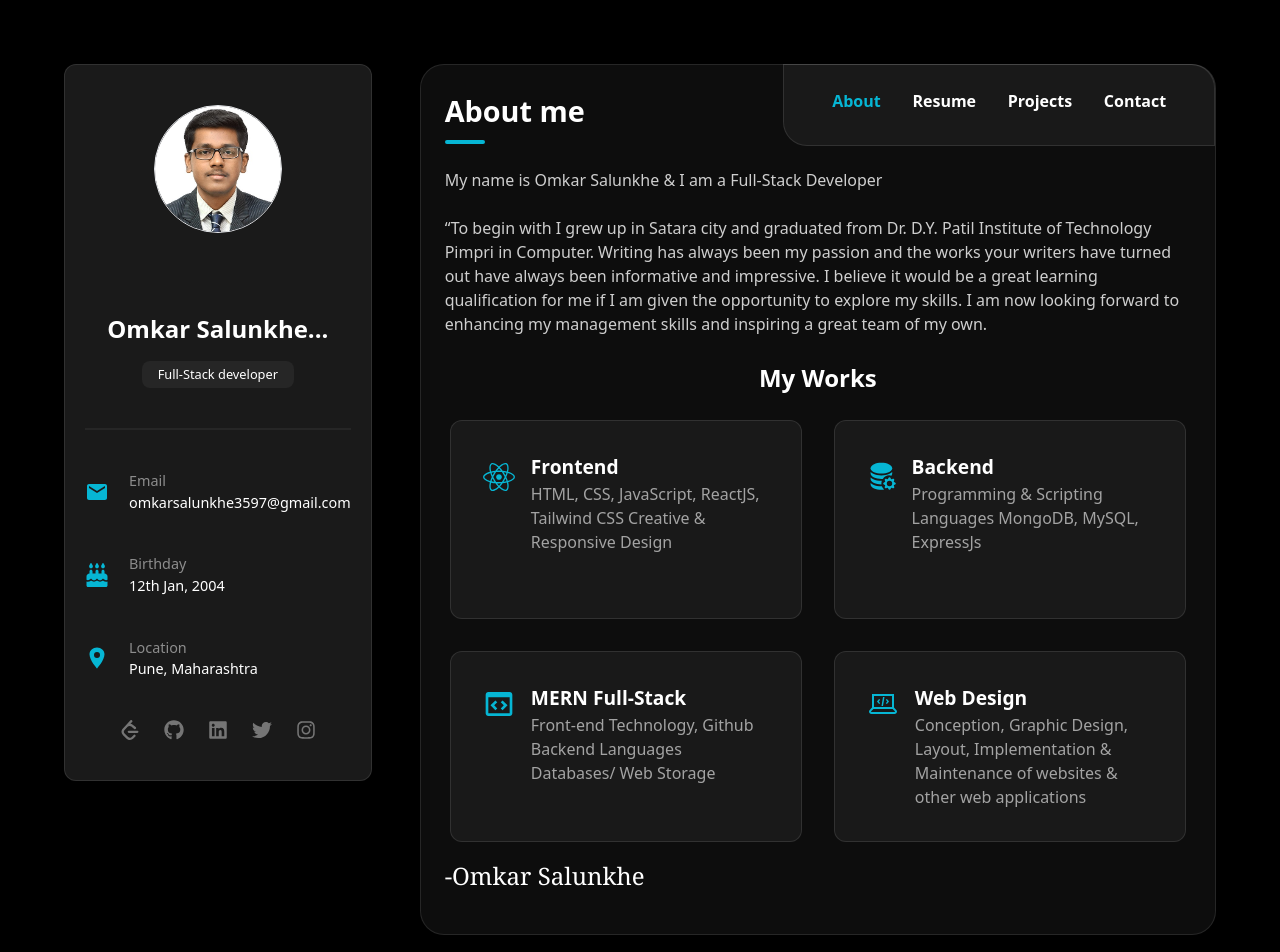
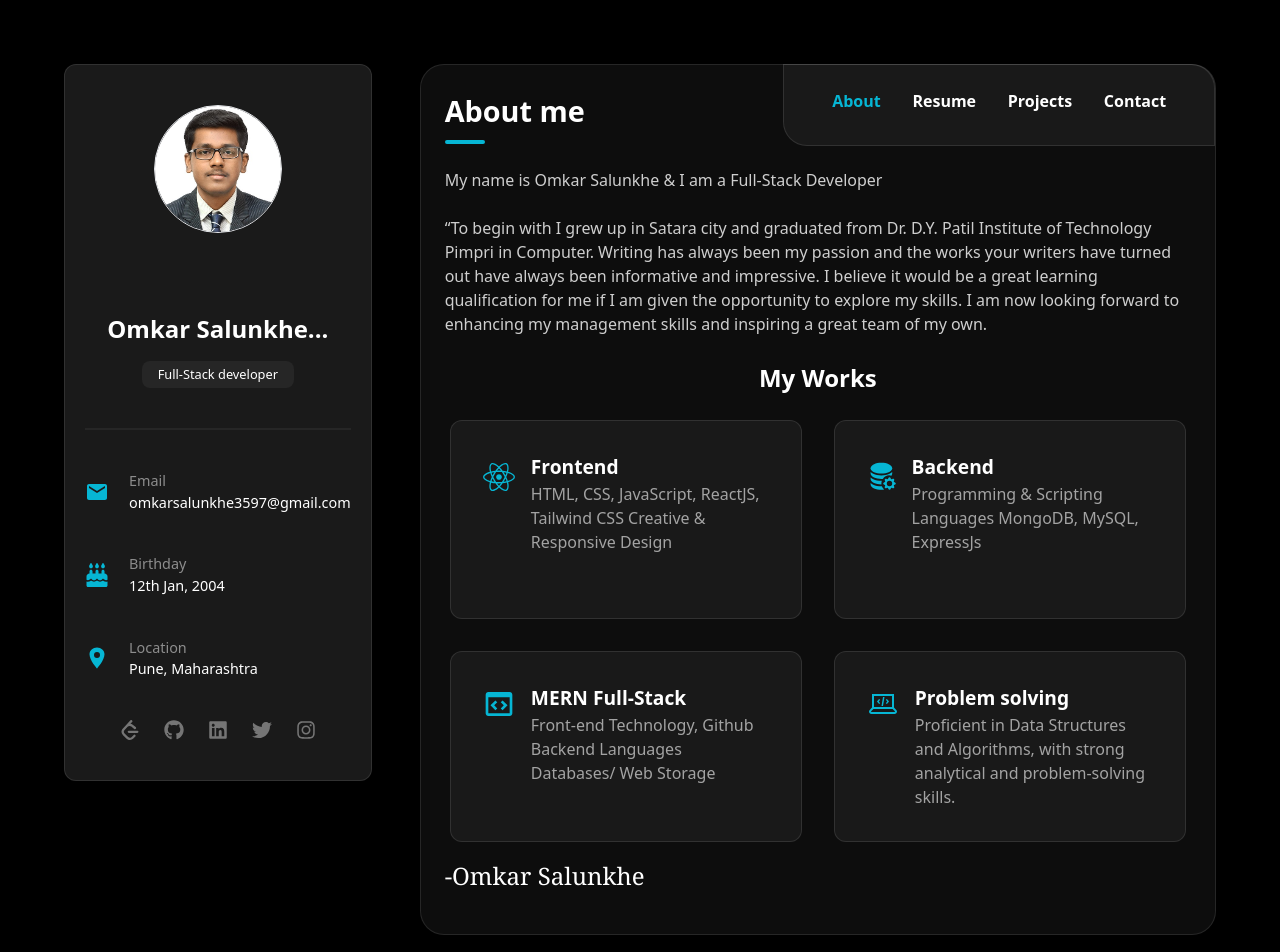
Before and after one commit to Omkar1201/Portfolio, a React (Create React App) app: page / in a window 1280 px wide. Shown: the top 952 px of the page. Built offline with nearby package versions, Linux system fonts and the light colour scheme.

Commit message:
about change to show Problem solvinf

```diff
--- a/src/components/About.jsx
+++ b/src/components/About.jsx
@@ -16,8 +16,8 @@ const About = () => {
 				<h2 className='text-[1.8rem] font-semibold'>About me</h2>
 				<div className='border-[0.15rem] rounded-full border-cyan-500 w-10 my-2'></div>
 				<motion.div
-					initial={{ opacity: 0,y:-20}}
-					animate={{ opacity: 1,y:0 }}
+					initial={{ opacity: 0, y: -20 }}
+					animate={{ opacity: 1, y: 0 }}
 					transition={{ duration: 0.8 }}
 					className='text-white text-opacity-80 font-thin'>
 					<div className='my-6'>
@@ -95,11 +95,9 @@ const About = () => {
 				>
 					<div className='text-[2rem] my-1 text-cyan-500'><LiaLaptopCodeSolid /></div>
 					<div className=''>
-						<div className='text-[1.2rem] font-semibold'>Web Design</div>
+						<div className='text-[1.2rem] font-semibold'>Problem solving</div>
 						<div className='text-opacity-60 text-white'>
-							Conception, Graphic Design, Layout, Implementation &
-							Maintenance of websites &
-							other web applications
+							Proficient in Data Structures and Algorithms, with strong analytical and problem-solving skills.
 						</div>
 					</div>
 				</motion.div>
```
